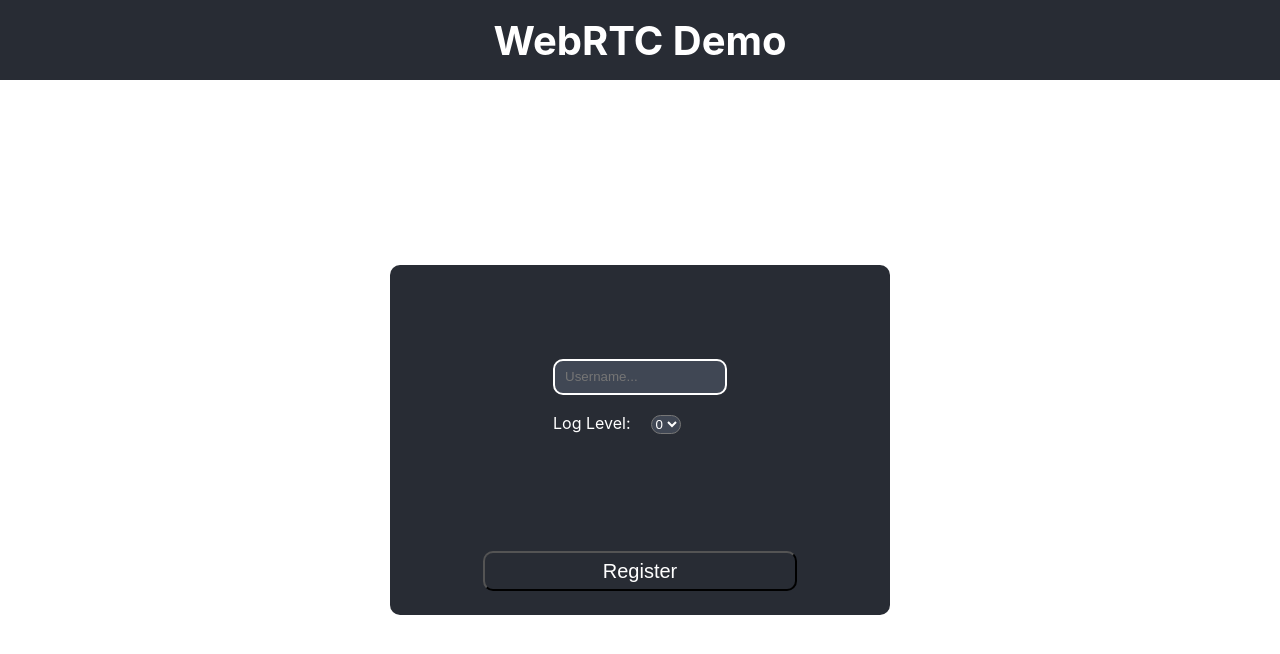
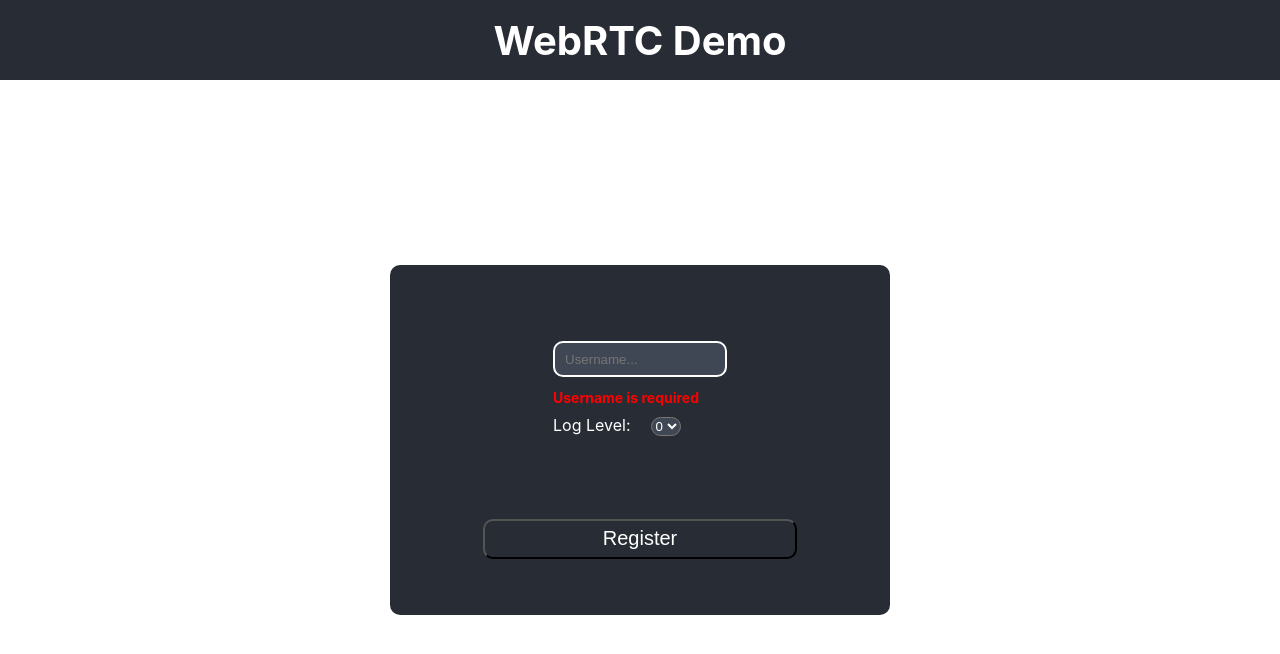
Before and after one commit to aculab-com/webrtc-demo-client, a React (Create React App) app: page / in a window 1280 px wide. Both pictures are taken after a click on the button "Register". Shown: the top 654 px of the page. Built offline with nearby package versions, Linux system fonts and the light colour scheme; no server answers; the HTML template or start-up script is replaced by a standard one.

Commit message:
build: small adjustments

```diff
--- a/src/App.css
+++ b/src/App.css
@@ -26,7 +26,7 @@
   background-color: var(--secondary_colour);
 }
 
-.App .logIn {
+.logIn {
   width: 500px;
   height: 350px;
   border-radius: 10px;
@@ -63,6 +63,12 @@
   outline: none;
 }
 
+.inputs b {
+  color: red;
+  margin: 10px;
+  font-size: 14px;
+}
+
 .inputs label {
   margin: 10px;
   color: var(--light_text_colour);
@@ -86,6 +92,7 @@
   color: var(--light_text_colour);
   height: 40px;
   font-size: calc(20px);
+  margin-bottom: 50px;
 }
 
 .logIn button:hover {
--- a/src/App.tsx
+++ b/src/App.tsx
@@ -6,7 +6,9 @@ const SOCKET_CONNECT_URL = 'http://localhost:3500';
 let socket: Socket;
 
 function App() {
-  const [username, setUsername] = useState('');
+  // const [username, setUsername] = useState('');
+  // const [registerPressed, setRegisterPressed] = useState(false);
+  const [client, setClient] = useState(false);
 
   useEffect(() => {
     if (!socket) {
@@ -17,21 +19,19 @@ function App() {
     }
   }, []);
 
-  const register = () => {
-    if (username.length < 1) {
-      alert('username cannot be empty');
+  const register = (username: string) => {
+    if (username) {
+      const logLevel = document.getElementById('logLevel') as HTMLSelectElement;
+      const data = { username: username, logLevel: logLevel.value };
+      console.log('registering user:', data);
+      socket.emit('register', data);
     }
-    const logLevel = document.getElementById('logLevel') as HTMLSelectElement;
-    const data = { username: username, logLevel: logLevel.value };
-    console.log('registering user:', data);
-    socket.emit('register', data);
   };
 
-  return (
-    <div className="App">
-      <header className="App-header">
-        <h1 className="App-title">WebRTC Demo</h1>
-      </header>
+  const RegisterComponent = () => {
+    const [username, setUsername] = useState('');
+    const [registerPressed, setRegisterPressed] = useState(false);
+    return (
       <div className="logIn">
         <div className="inputs">
           <input
@@ -42,6 +42,15 @@ function App() {
               setUsername(event.target.value);
             }}
           />
+          {!username && registerPressed ? (
+            <div>
+              <b>Username is required</b>
+            </div>
+          ) : (
+            <div>
+              <br></br>
+            </div>
+          )}
           <div>
             <label htmlFor="logLevel">Log Level:</label>
             <select name="logLevel" id="logLevel">
@@ -57,8 +66,30 @@ function App() {
             </select>
           </div>
         </div>
-        <button onClick={register}>Register</button>
+        <button
+          onClick={() => {
+            setRegisterPressed(true);
+            register(username);
+          }}
+        >
+          Register
+        </button>
       </div>
+    );
+  };
+
+  return (
+    <div className="App">
+      <header className="App-header">
+        <h1 className="App-title">WebRTC Demo</h1>
+      </header>
+      {!client ? (
+        <RegisterComponent />
+      ) : (
+        <div>
+          <br></br>
+        </div>
+      )}
     </div>
   );
 }
```
Also changed, not shown: 1 other file (tests, documents, lock files or other folders).
